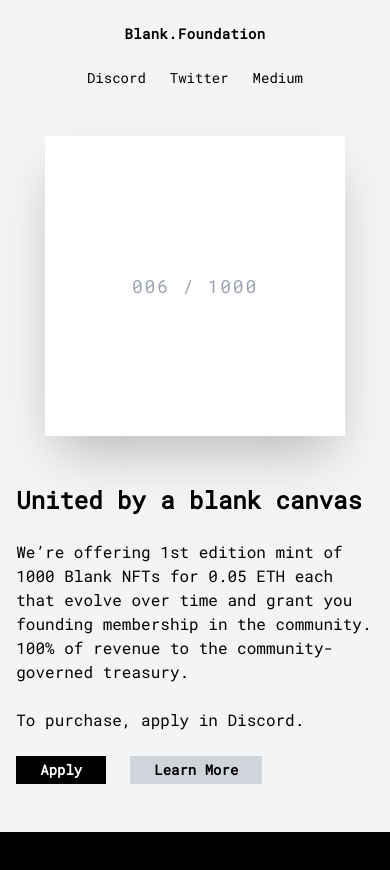
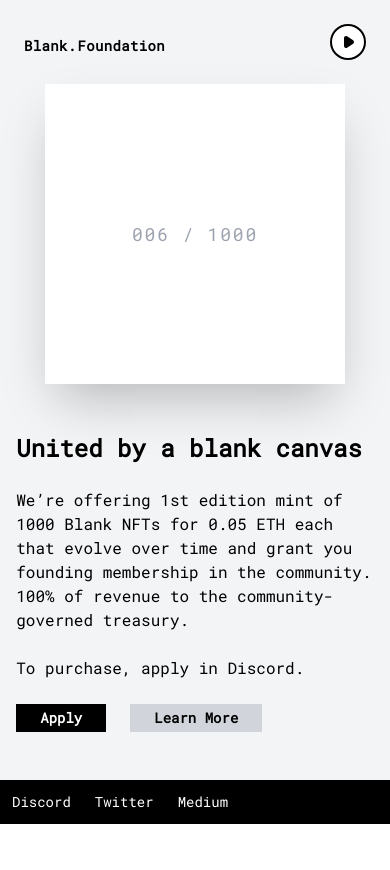
Before and after one commit to chaseadam17/website, a Next.js app: page / in a window 390 px wide. Shown: the top 870 px of the page. After the commit the page ends 844 px from the top, so only its background shows below. Built offline with nearby package versions, Linux system fonts and the light colour scheme.

Commit message:
adding mp3 to the landing page

```diff
--- a/pages/index.tsx
+++ b/pages/index.tsx
@@ -21,6 +21,22 @@ const home = function Home() {
     };
   }, []);
 
+  const toggleAudio = () => {
+    const mp3: HTMLAudioElement = document.getElementById('mp3') as HTMLAudioElement;
+    const play = document.getElementById("play");
+    const pause = document.getElementById("pause");
+
+    if (play.classList.contains('hidden')) {
+      mp3.pause();
+      play.classList.remove('hidden');
+      pause.classList.add('hidden');
+    } else {
+      mp3.play();
+      play.classList.add('hidden');
+      pause.classList.remove('hidden');
+    }
+  }
+
   return (
     <div className="font-roboto-mono bg-gray-100">
       <Head>
@@ -29,17 +45,25 @@ const home = function Home() {
       </Head>
 
       <div className="md:flex md:flex-col md:h-screen md:justify-between">
-        <header className="py-6 md:pt-12 text-center md:text-left md:mx-auto md:container xl:px-36 md:flex md:flex-row md:justify-between">
-          <h1 className="font-semibold tracking-wide text-sm ">
+        <header className="px-6 py-6 md:pt-12 text-center md:text-left md:mx-auto md:container xl:px-36 flex flex-row justify-between">
+          <h1 className="pt-3 font-semibold tracking-wide text-sm ">
             Blank
             <span className="tracking-widest">.</span>
             Foundation
           </h1>
 
-          <div className="py-6 md:pt-0 text-sm">
-            <a href="https://discord.gg/HZM2jcHdEU" target="_blank" rel="noreferrer" className="px-3 md:px-3 ">Discord</a>
-            <a href="https://twitter.com/blankfdn" target="_blank" rel="noreferrer" className="px-3 md:px-3">Twitter</a>
-            <a href="https://medium.com/@blankfdn" target="_blank" rel="noreferrer" className="px-3 md:px-3">Medium</a>
+          <div onClick={toggleAudio} className="cursor-pointer">
+            <svg id="play" xmlns="http://www.w3.org/2000/svg" className="bg-black h-9 w-9 rounded-full shado" viewBox="1 1 18 18" fill="white">
+              <path fillRule="evenodd" d="M10 18a8 8 0 100-16 8 8 0 000 16zM9.555 7.168A1 1 0 008 8v4a1 1 0 001.555.832l3-2a1 1 0 000-1.664l-3-2z" clipRule="evenodd" />
+            </svg>
+            <svg id="pause" xmlns="http://www.w3.org/2000/svg" className="bg-black h-9 w-9 rounded-full hidden" viewBox="1 1 18 18" fill="white">
+              <path fillRule="evenodd" d="M18 10a8 8 0 11-16 0 8 8 0 0116 0zM7 8a1 1 0 012 0v4a1 1 0 11-2 0V8zm5-1a1 1 0 00-1 1v4a1 1 0 102 0V8a1 1 0 00-1-1z" clipRule="evenodd" />
+            </svg>
+
+            <audio id="mp3">
+              <source src="Blank_Banshee_-_B-Start_Up.mp3" type="audio/mpeg" />
+              Your browser does not support the audio element.
+            </audio>
           </div>
 
         </header>
@@ -69,7 +93,10 @@ const home = function Home() {
           </div>
         </main>
 
-        <footer className="bg-black text-white text-center md:flex-none md:px-64 py-6">
+        <footer className="bg-black text-white md:flex-none md:px-52 py-3 text-sm">
+          <a href="https://discord.gg/HZM2jcHdEU" target="_blank" rel="noreferrer" className="px-3 md:px-3 ">Discord</a>
+          <a href="https://twitter.com/blankfdn" target="_blank" rel="noreferrer" className="px-3 md:px-3">Twitter</a>
+          <a href="https://medium.com/@blankfdn" target="_blank" rel="noreferrer" className="px-3 md:px-3">Medium</a>
         </footer>
       </div>
 
```
Also changed, not shown: 1 other file (tests, documents, lock files or other folders).
